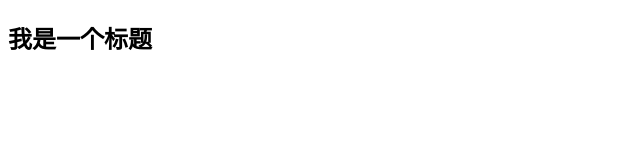
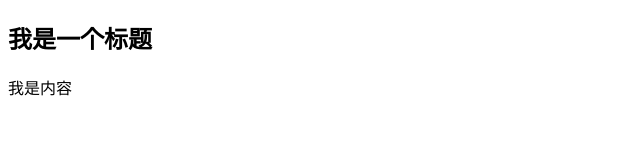
Before and after one commit to chy0122/githun-test1, a plain HTML site: page index.html in a window 1280 px wide. Shown: the whole page, without its empty margins (0-640 px from the left). Drawn offline with Linux system fonts and the light colour scheme.

Commit message:
修改了index文件

```diff
--- a/index.html
+++ b/index.html
@@ -8,5 +8,6 @@
   </head>
   <body>
     <h2>我是一个标题</h2>
+    <p>我是内容</p>
   </body>
 </html>
```
